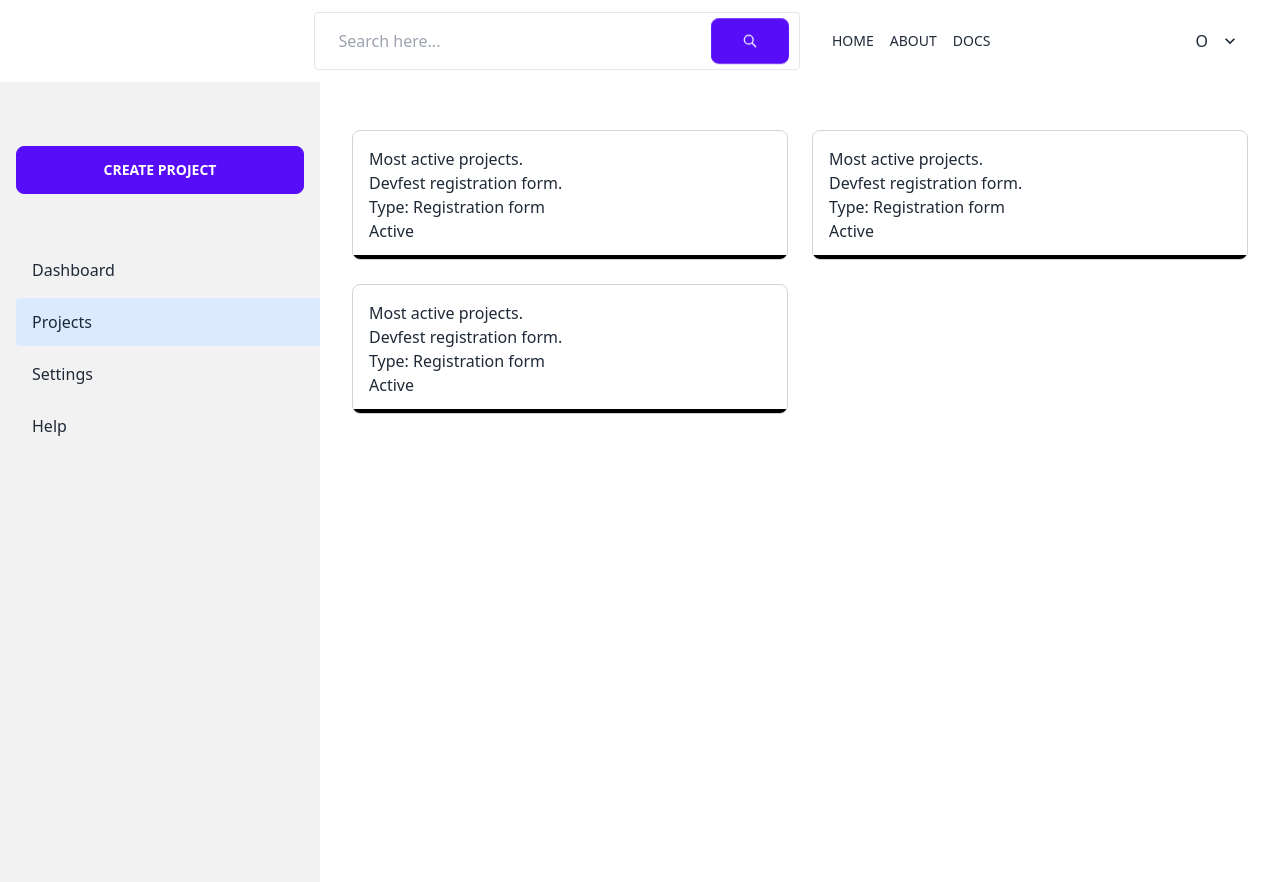
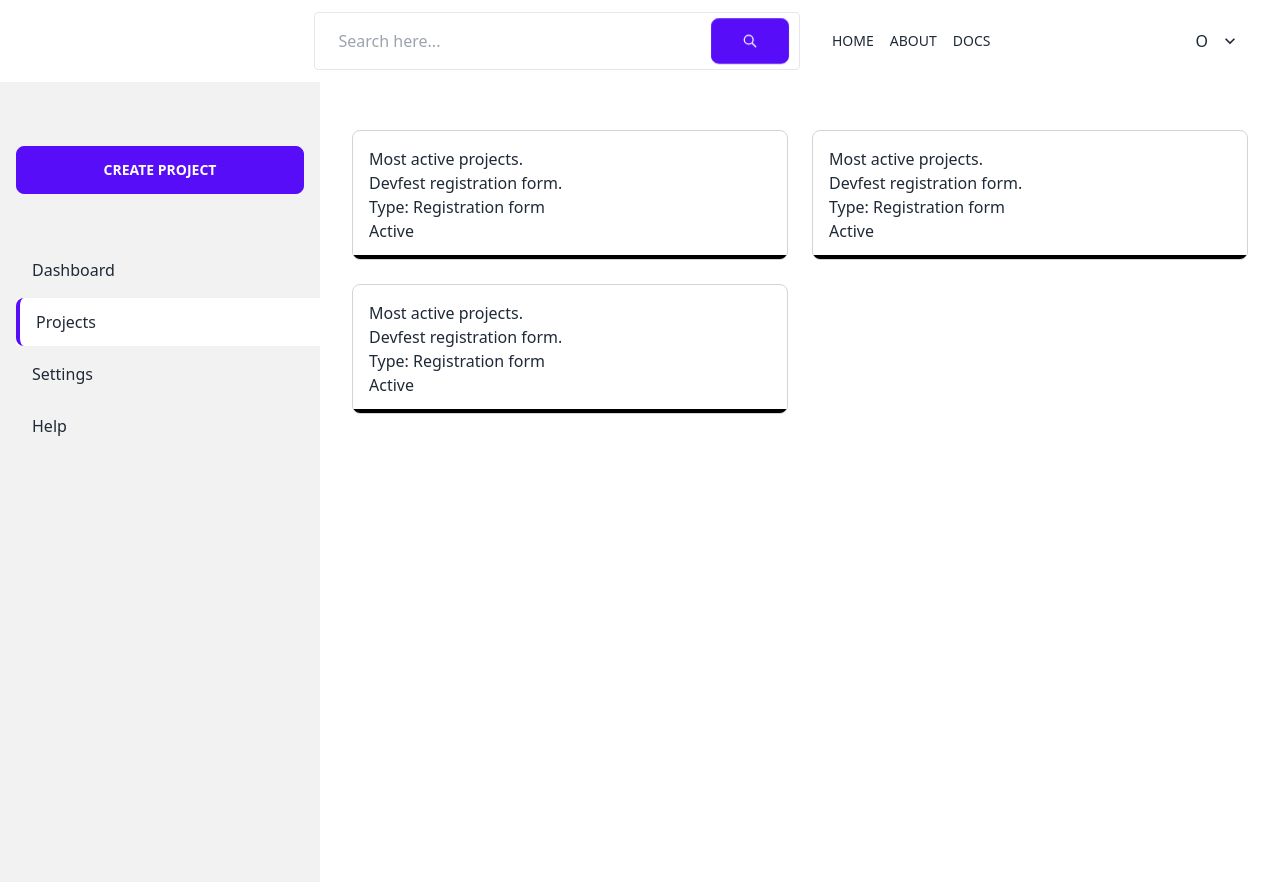
Before and after one commit to princecodes247/veldora-app, a React (Vite) app: page /projects in a window 1280 px wide. Built offline with nearby package versions, Linux system fonts and the light colour scheme.

Commit message:
chore: update drawer and header styles

```diff
--- a/src/components/Drawer.jsx
+++ b/src/components/Drawer.jsx
@@ -41,10 +41,15 @@ function Drawer({ children, currentWorkspace }) {
           {links.map((link) => (
             <li
               className={`rounded rounded-r-none hover:rounded-r-none ${
-                currPage === link?.path ? "bg-blue-100" : "bg-transparent"
+                currPage === link?.path
+                  ? "bg-base-100 hover:bg-base-100 bordered group"
+                  : "bg-transparent"
               }`}
             >
-              <Link className="hover:rounded-r-none" to={`/${link?.path}`}>
+              <Link
+                className="group-hover:bg-base-100 hover:bg-base-50 "
+                to={`/${link?.path}`}
+              >
                 {link?.name}
               </Link>
             </li>
--- a/src/components/Header/index.jsx
+++ b/src/components/Header/index.jsx
@@ -1,4 +1,5 @@
 import { useState } from "react";
+import { Link } from "react-router-dom";
 
 function Header() {
   return (
@@ -92,9 +93,15 @@ function Header() {
         </div>
 
         <ul className="flex gap-4 items-center text-sm ml-8">
-          <li>HOME</li>
-          <li>ABOUT</li>
-          <li>DOCS</li>
+          <li>
+            <Link to={"/"}>HOME</Link>
+          </li>
+          <li>
+            <Link to={"/about"}>ABOUT</Link>
+          </li>
+          <li>
+            <Link to={"/docs"}>DOCS</Link>
+          </li>
         </ul>
       </div>
       <div className="navbar-end my-3">
```
